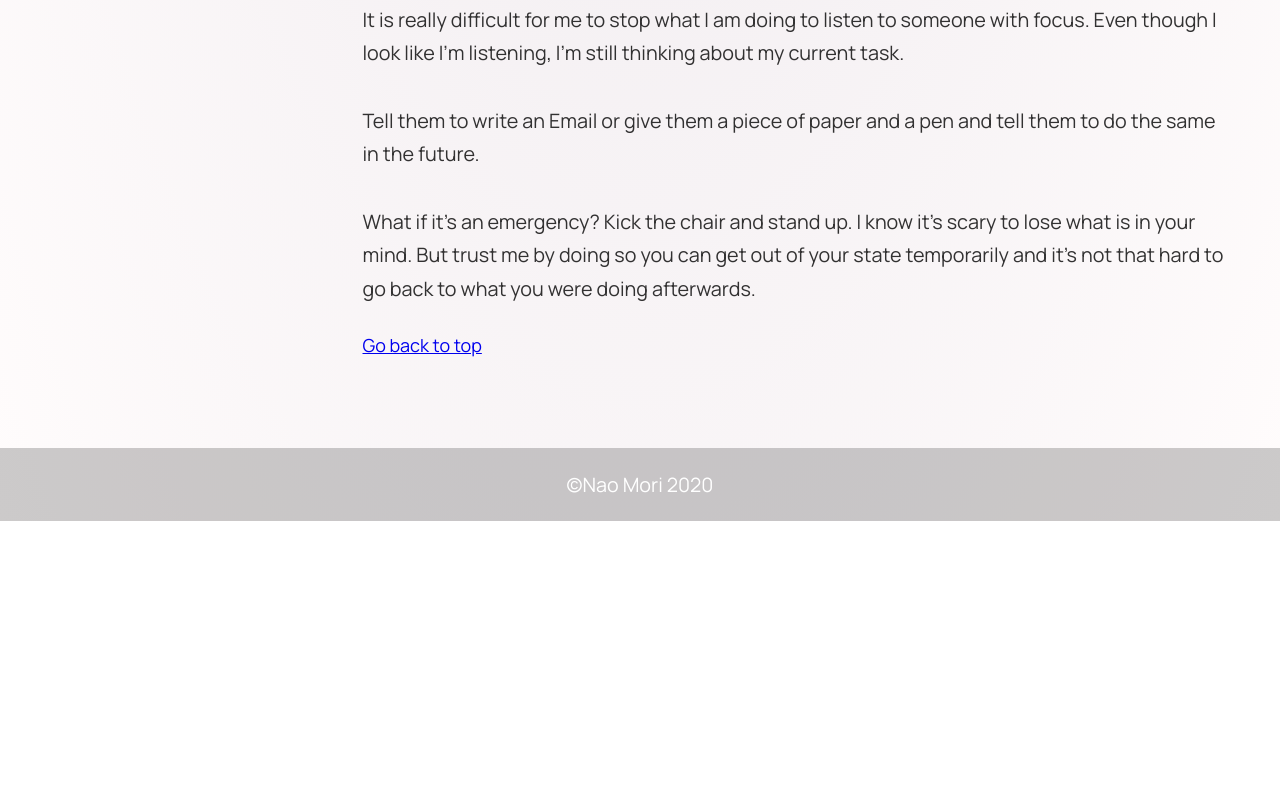
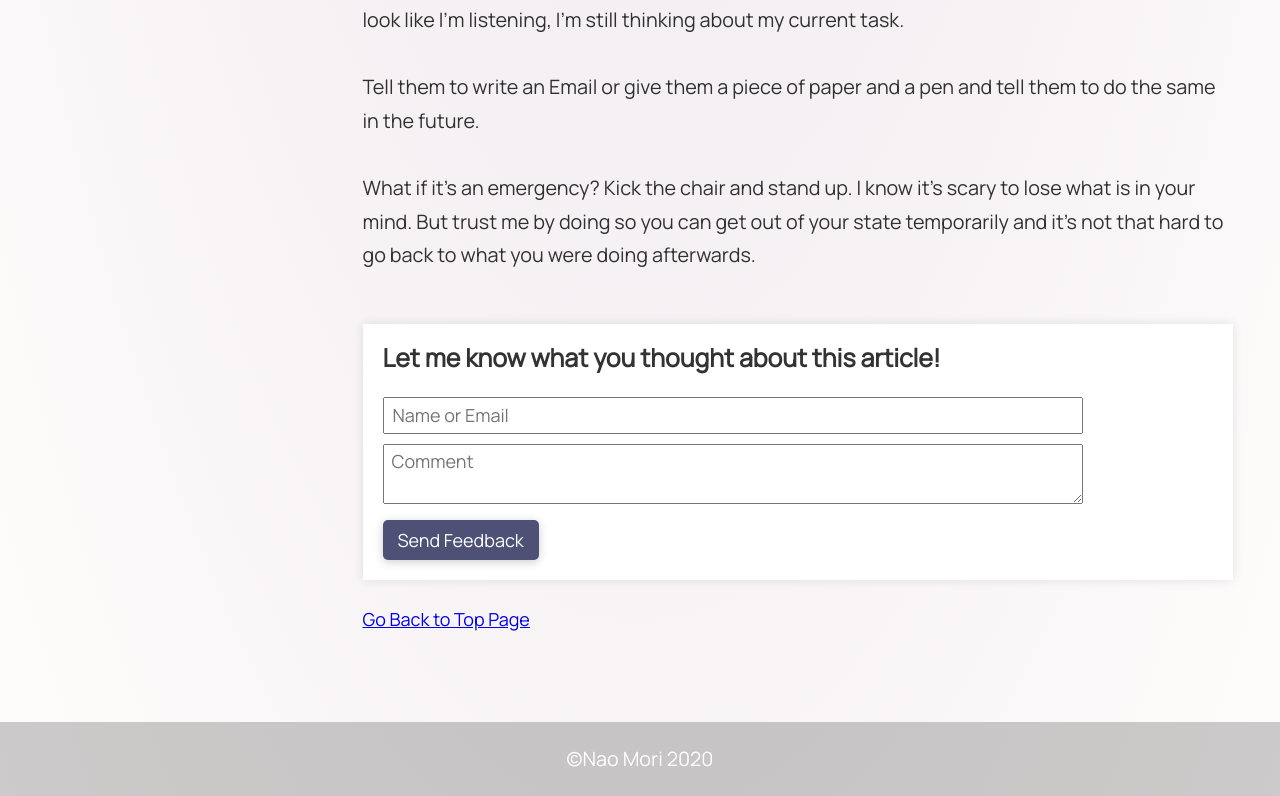
Before and after one commit to Nao-Mori/blog, a Gatsby site: page /post2 in a window 1280 px wide. Shown: the part 3211-4007 px from the top of the page. Before the commit the page ends 3732 px from the top, so only its background shows below. Built offline with nearby package versions, Linux system fonts and the light colour scheme; Gatsby itself is replaced by a stand-in of ours.

Commit message:
Post new article

```diff
--- a/package.json
+++ b/package.json
@@ -9,6 +9,7 @@
     "@fortawesome/free-brands-svg-icons": "^5.12.1",
     "@fortawesome/free-solid-svg-icons": "^5.12.1",
     "@fortawesome/react-fontawesome": "^0.1.9",
+    "emailjs-com": "^2.4.1",
     "gatsby": "^2.19.41",
     "gatsby-image": "^2.2.43",
     "gatsby-plugin-manifest": "^2.2.47",
--- a/src/components/layout.css
+++ b/src/components/layout.css
@@ -112,6 +112,7 @@ select,
 textarea {
   font: inherit;
   margin: 0;
+  padding: 3px 8px;
 }
 optgroup {
   font-weight: 700;
@@ -123,6 +124,25 @@ input {
 button,
 select {
   text-transform: none;
+}
+button {
+  background-color: rgb(78, 81, 117);
+  cursor: pointer;
+  border: none;
+  border-radius: 5px;
+  color: white;
+  padding: 7px 15px;
+  text-align: center;
+  text-decoration: none;
+  box-shadow: 0px 2px 10px rgba(0, 0, 0, 0.2);
+  font-weight: 500;
+}
+button:focus{
+  outline: none;
+}
+button:hover{
+  color: rgb(46, 46, 46);
+  background-color: white;
 }
 [type="reset"],
 [type="submit"],
--- a/src/components/parts.tsx
+++ b/src/components/parts.tsx
@@ -1,9 +1,33 @@
 import SEO from "../components/seo"
-import React from "react"
+import React, { useState } from "react"
 import { Link } from "gatsby"
 import Profile from "./profile"
+import * as emailjs from "emailjs-com"
 
-export const Wrapper = props => (
+export const Wrapper = props => {
+    const [name, setName] = useState("")
+    const [message, setMessage] = useState("")
+    const [sent, setSent] = useState(false)
+
+    const submit =()=>{
+        if( !name || !message || !sent ){
+            setSent(true)
+            let templateParams = {
+                from_name: `${name}`,
+                to_name: 'Nao',
+                subject: `Comment on ${props.data.title}`,
+                message_html: message,
+            }
+            emailjs.send(
+                'gmail',
+                'template_E4vRe8bo',
+                templateParams,
+                'user_DidFMxhza8zx9YgRNBTYS'
+            )
+        }
+    }
+
+    return (
     <>
         <SEO title={props.data.title} />
         <div style={{display:"flex", flexWrap:"wrap", margin:"0 auto", maxWidth:"1400px", paddingBottom:50}}>
@@ -27,9 +51,29 @@ export const Wrapper = props => (
             </div>
             <h5 style={{textAlign:"right", color:"gray", marginRight:"30px"}}>{props.data.date} by Nao Mori</h5>
             <h4>{props.children}</h4>
-            <Link to="/">Go back to top</Link>
+
+            <br/>
+            {sent?
+            <div style={{ background: "white", boxShadow:"0 0 10px rgba(0,0,0,0.1)", padding:"20px"}}>
+                <h3 style={{ margin:0, padding: 0 }}>Thanks for the comment!!</h3>
+                </div>
+            :
+            <div style={{ background: "white", boxShadow:"0 0 10px rgba(0,0,0,0.1)", padding:"20px"}}>
+                <h3>Let me know what you thought about this article!</h3>
+                <input onChange={e=> setName(e.target.value)} style={{ width: "90%", marginBottom:"10px", maxWidth:"700px" }} placeholder="Name or Email" />
+                <br/>
+                <textarea onChange={e=> setMessage(e.target.value)} style={{ width: "90%", marginBottom:"10px",  maxWidth:"700px" }} placeholder="Comment" />
+                <br/>
+                <button onClick={submit}>Send Feedback</button>
+            </div>
+            }
+            <br/>
+            <Link to="/">
+                Go Back to Top Page
+            </Link>
         </div>
         </div>
         </div>
     </>
-)
+    )
+}
--- a/src/pages/index.css
+++ b/src/pages/index.css
@@ -11,7 +11,7 @@
     background-color: rgb(255, 245, 208);
 }
 
-@media (max-width: 857px) {
+@media (max-width: 900px) {
     .profile{
         display: none;
     }
--- a/src/pages/index.tsx
+++ b/src/pages/index.tsx
@@ -36,7 +36,7 @@ const IndexPage = () => {
       </div>
       <div style={imgStyle2}>
         <Image name = "Image4" />
-        <h6 style={{textAlign:"center", color:"rgb(60,60,60)", margin:"5px 0"}}><FontAwesomeIcon icon={faMapMarkerAlt} /> Mejiro University (Tokyo)</h6>
+        <h5 style={{textAlign:"center", color:"rgb(60,60,60)", margin:"5px 0"}}><FontAwesomeIcon icon={faMapMarkerAlt} /> Tokyo</h5>
       </div>
 
       <div style={imgStyle3}>
--- a/src/pages/post2.tsx
+++ b/src/pages/post2.tsx
@@ -48,7 +48,6 @@ const SecondPage = () => {
           It is always important to think about why I face these problems.<br/>
           After researching and talking to my therapist, here are the solutions that worked for me.
           <br/>
-          <br/>
           <h2>1. Have deadlines for everything and talk about plans.</h2>
           Issue: Handling multiple tasks freaks me out and I end up doing nothing.
           <br/>
```
Also changed, not shown: 6 other files.
